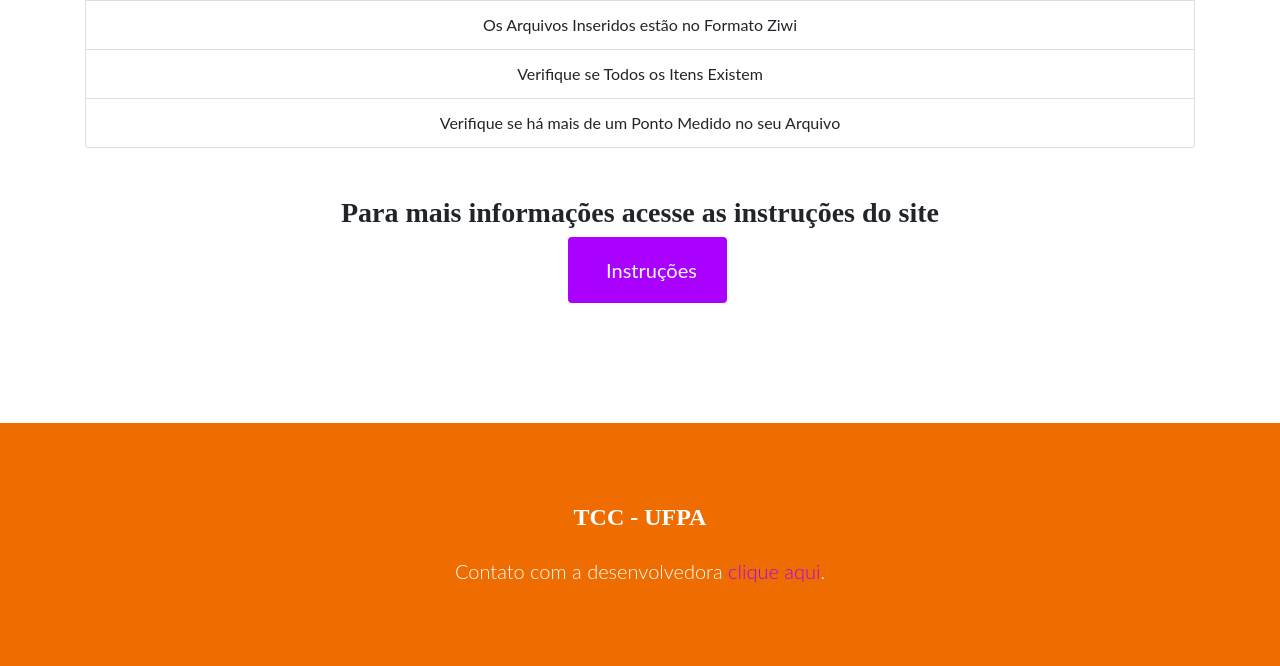
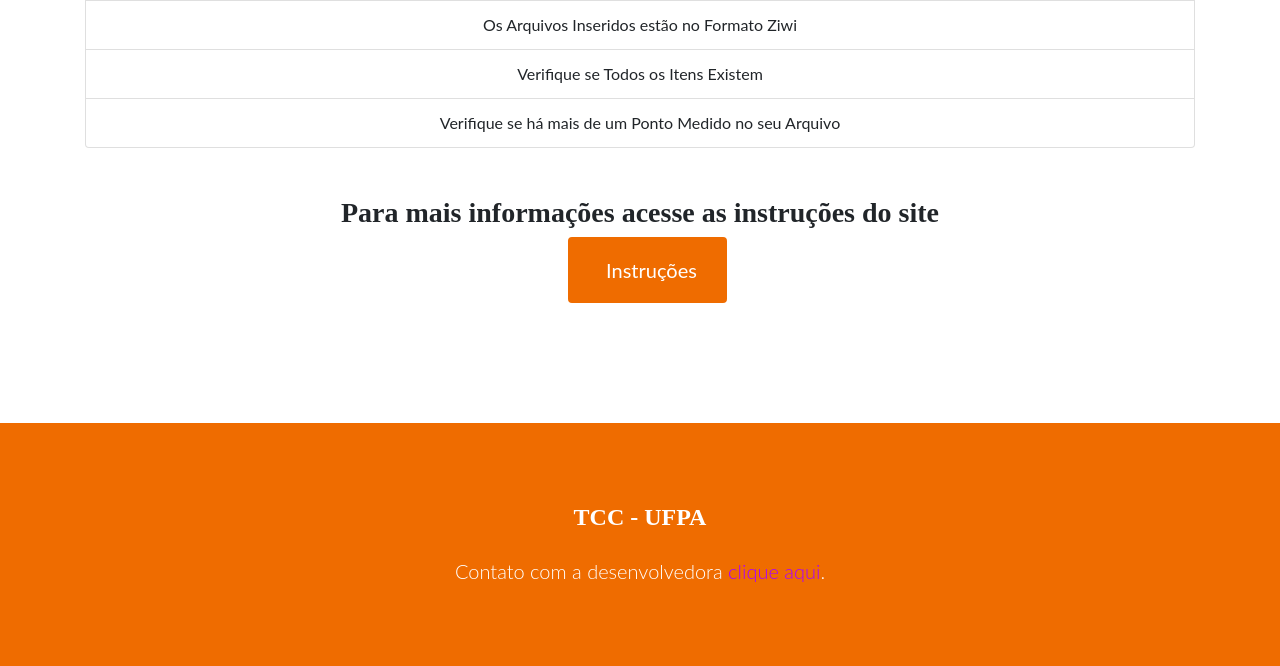
Before and after one commit to lidiaxp/serverZiwi, a Flask app: template templates/indexError.html in a window 1280 px wide. Shown: the part 689-1355 px from the top of the page. Run offline with Flask 2, Linux system fonts and the light colour scheme; the template is opened without the code that fills it, so the values that code supplies are empty; some libraries are stand-ins or nearby versions.

Commit message:
Add instrucoes

```diff
--- a/templates/error.html
+++ b/templates/error.html
@@ -17,7 +17,7 @@
 				<br><br>
 				<h3>Para mais informações acesse as instruções do site</h3>
 				<form action="#" method="POST" role="form">
-              		 <a class="btn btn-xl btn-primary" href="#"  style="margin-left: 15px" onclick="window.location.href='https://1drv.ms/b/s!Ahl8DHSTZfirnOVUQ6jzVGBcW24CJA'">
+              		 <a class="btn btn-secondary btn-xl" href="#"  style="margin-left: 15px" onclick="window.location.href='https://1drv.ms/b/s!Ahl8DHSTZfirnOVUQ6jzVGBcW24CJA'">
                       <i class="fas fa-download mr-2"></i>
                       Instruções
                   </a>
```
